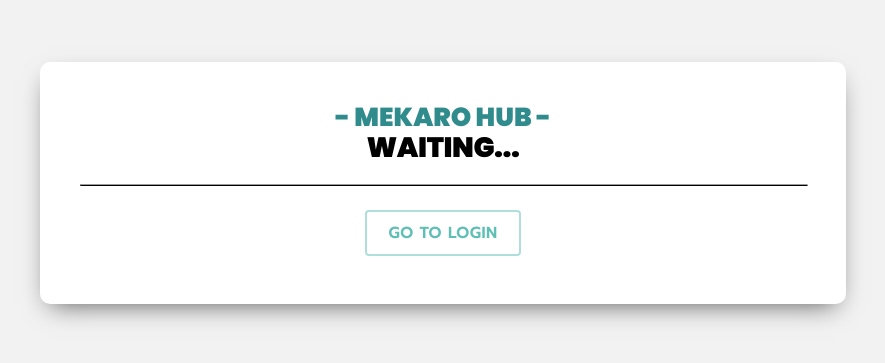
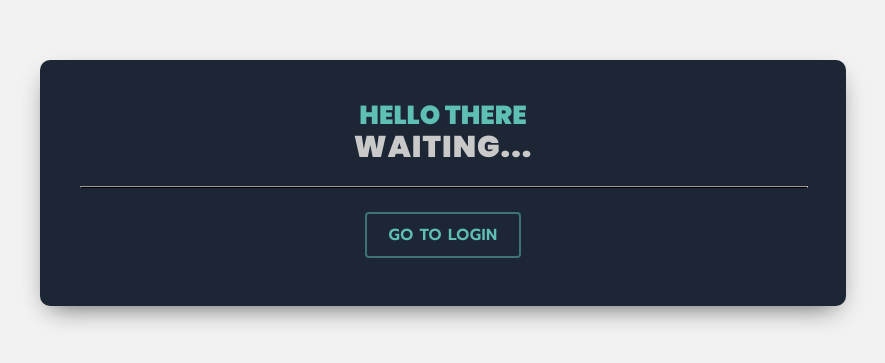
Before and after one commit to alejandroguardadodev/mekarohubclient, a React (Vite) app: page /confirm/1 in a window 1280 px wide. Shown: the part 217-580 px from the top of the page, without its empty margins (197-1082 px from the left). Built offline with nearby package versions, Linux system fonts and the light colour scheme; no server answers.

Commit message:
confirm page update

```diff
--- a/src/index.css
+++ b/src/index.css
@@ -3,8 +3,10 @@
   --color-black: #07070D;
   --color-dark-3: #798194;
   --color-white-1: #F2F2F2;
+  --color-white-2: #C9C9C9;
   --color-main: #308C8C;
   --color-primary: #5EBFB5;
+  --color-error: #D91EBA;
 }
 
 body {
@@ -37,6 +39,10 @@ code {
   color: var(--color-black)
 }
 
+.color-error {
+  color: var(--color-error)
+}
+
 .color-main {
   color: var(--color-main)
 }
@@ -47,6 +53,10 @@ code {
 
 .color-white-1 {
   color: var(--color-white-1)
+}
+
+.color-white-2 {
+  color: var(--color-white-2)
 }
 
 .color-dark-3 {
--- a/src/pages/Confirm.jsx
+++ b/src/pages/Confirm.jsx
@@ -1,6 +1,5 @@
 import { useEffect, useState, useCallback } from 'react';
 import { useParams, useNavigate } from 'react-router-dom'
-import { styled } from '@mui/material/styles';
 
 import axiosClient from '../config/axiosClient';
 
@@ -8,16 +7,7 @@ import { Grid, Typography, Button, Box } from "@mui/material"
 
 import { showSuccess, showError } from "../helper/toastHelper";
 
-const MainGrid = styled(Grid)(({ theme }) => ({
-  boxShadow: "0px 10px 25px -10px rgba(0,0,0,0.65)",
-  overflow: "hidden",
-  width: '70%',
-  background: "white",
-  borderRadius: 10,
-  [theme.breakpoints.down("sm")]: {
-    borderRadius: 0
-  }
-}))
+import { Container } from '../designs';
 
 const Confirm = () => {
   const params = useParams()
@@ -48,13 +38,13 @@ const Confirm = () => {
   }, [])
 
   return (
-    <MainGrid container p={5} >
-      <Grid item xs={12} sx={{ display: 'flex', flexDirection: 'column', justifyContent: 'center', alignItems: "center" }}>
-        <Typography variant="h3" className='sub-header' color="#308C8C">- MEKARO HUB -</Typography>
-        <Typography variant="h1" gutterBottom className='header-black'>
+    <Container className="w-70 rounded bg-dark-1" container p={5} >
+      <Grid item xs={12} className="flex-col-center">
+        <Typography variant="h3" className='color-primary'>HELLO THERE</Typography>
+        <Typography variant="h1" className='title color-white-2' gutterBottom >
           {
             (status === 1)? "CONFIRMED USER!":
-            (status === 2)? <span style={{color: "#D91EBA"}}>INVALID TOKEN!!!</span>:
+            (status === 2)? <span className='color-error'>INVALID TOKEN!!!</span>:
             "Waiting..."
           }
         </Typography>
@@ -65,7 +55,7 @@ const Confirm = () => {
           <Button variant="outlined" size="large" onClick={() => {navigate("/")}}>Go To Login</Button>
         </Box>
       </Grid>
-    </MainGrid>
+    </Container>
   )
 }
 
```
